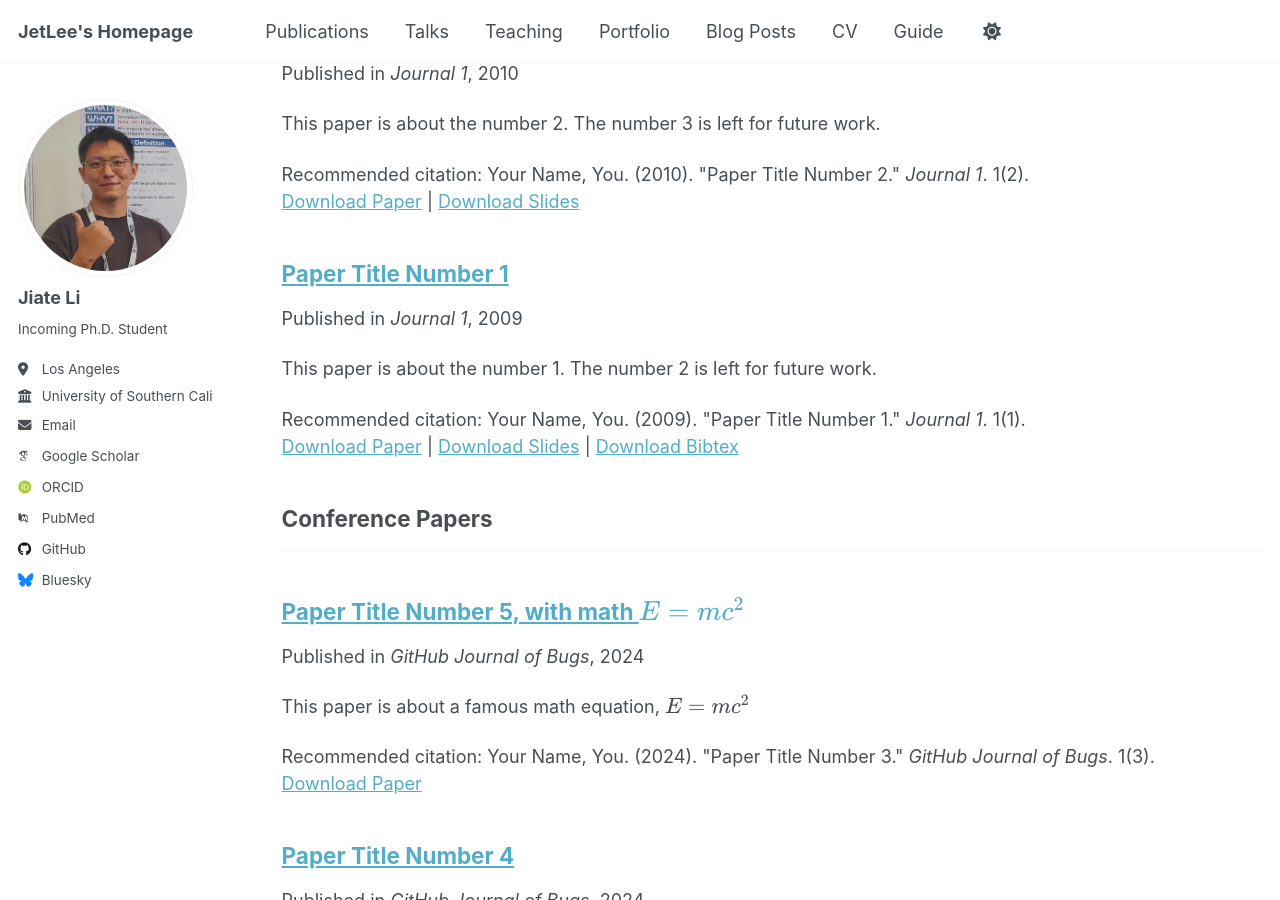
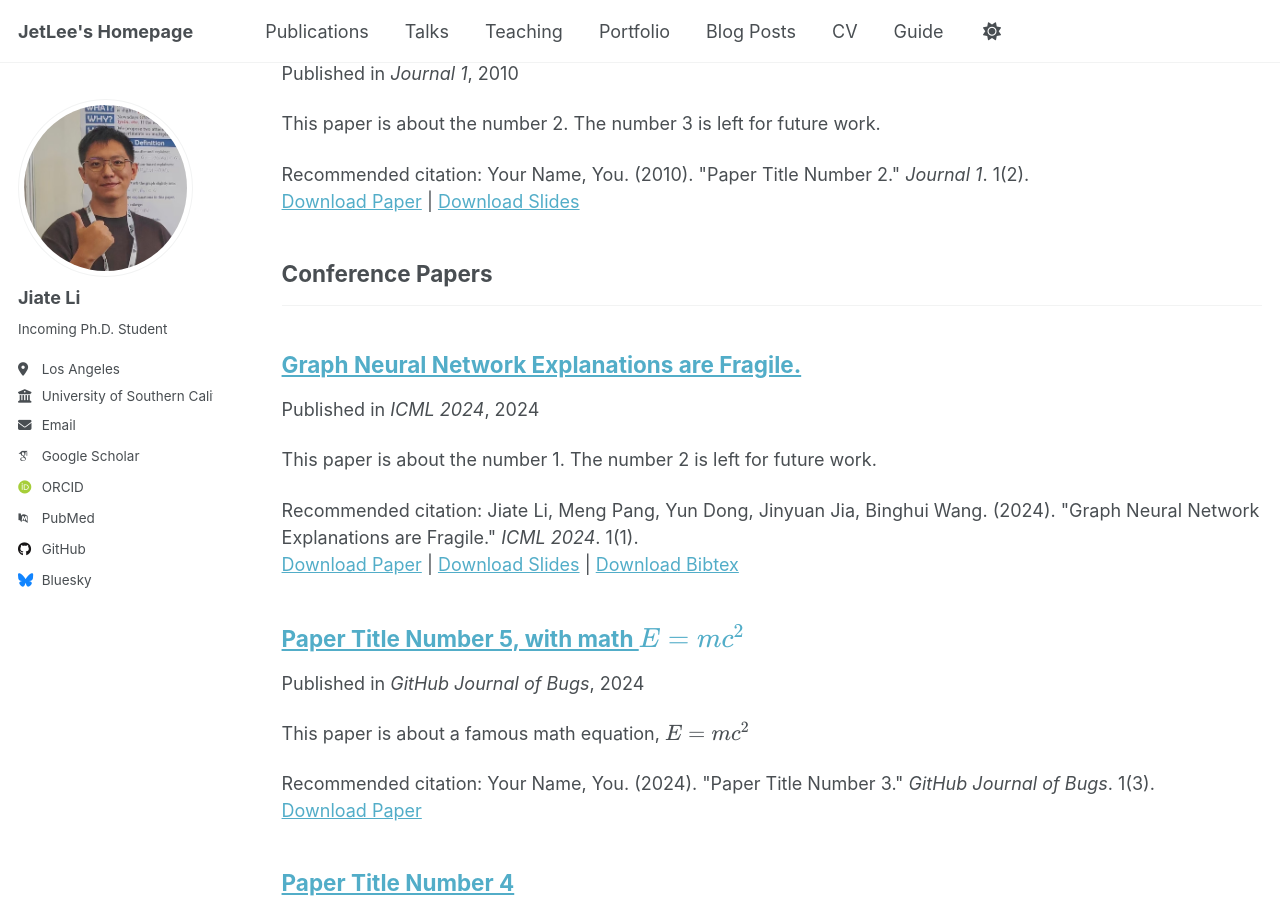
Before and after one commit to JetRichardLee/JetRichardLee.github.io, a Jekyll site: the page built from _pages/publications.html, in a window 1280 px wide and 900 px high, scrolled down 534 px. Built offline with Jekyll 4.4.1, drawn with Linux system fonts in a browser that asks for light colours; some web fonts are replaced; a script that is not in the unit is left out.

Commit message:
Update 2009-10-01-paper-title-number-1.md

```diff
--- a/_publications/2009-10-01-paper-title-number-1.md
+++ b/_publications/2009-10-01-paper-title-number-1.md
@@ -1,14 +1,14 @@
 ---
-title: "Paper Title Number 1"
+title: "Graph Neural Network Explanations are Fragile."
 collection: publications
-category: manuscripts
-permalink: /publication/2009-10-01-paper-title-number-1
+category: conferences
+permalink: https://arxiv.org/abs/2406.03193
 excerpt: 'This paper is about the number 1. The number 2 is left for future work.'
-date: 2009-10-01
-venue: 'Journal 1'
+date: 2024-07-05
+venue: 'ICML 2024'
 slidesurl: 'http://academicpages.github.io/files/slides1.pdf'
 paperurl: 'http://academicpages.github.io/files/paper1.pdf'
 bibtexurl: 'http://academicpages.github.io/files/bibtex1.bib'
-citation: 'Your Name, You. (2009). &quot;Paper Title Number 1.&quot; <i>Journal 1</i>. 1(1).'
+citation: 'Jiate Li, Meng Pang, Yun Dong, Jinyuan Jia, Binghui Wang. (2024). &quot;Graph Neural Network Explanations are Fragile.&quot; <i>ICML 2024</i>. 1(1).'
 ---
 The contents above will be part of a list of publications, if the user clicks the link for the publication than the contents of section will be rendered as a full page, allowing you to provide more information about the paper for the reader. When publications are displayed as a single page, the contents of the above "citation" field will automatically be included below this section in a smaller font.
```
